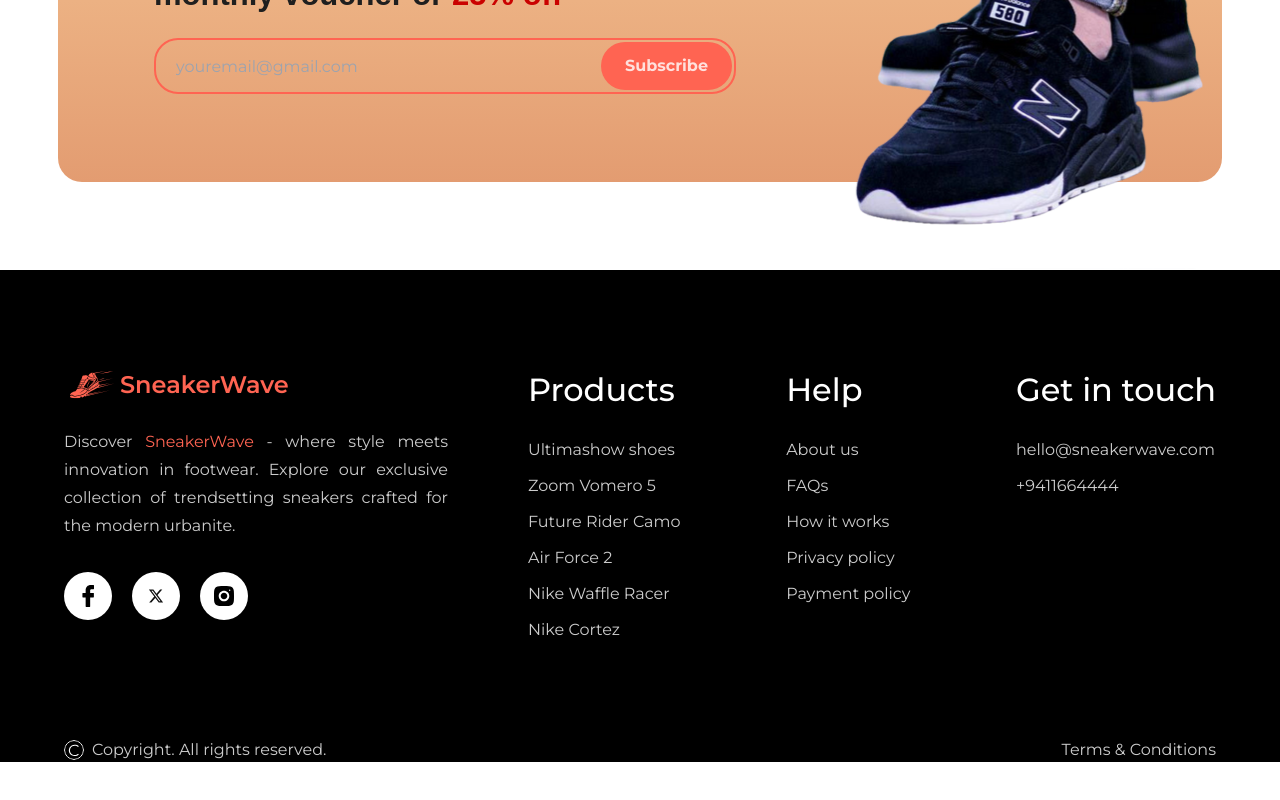
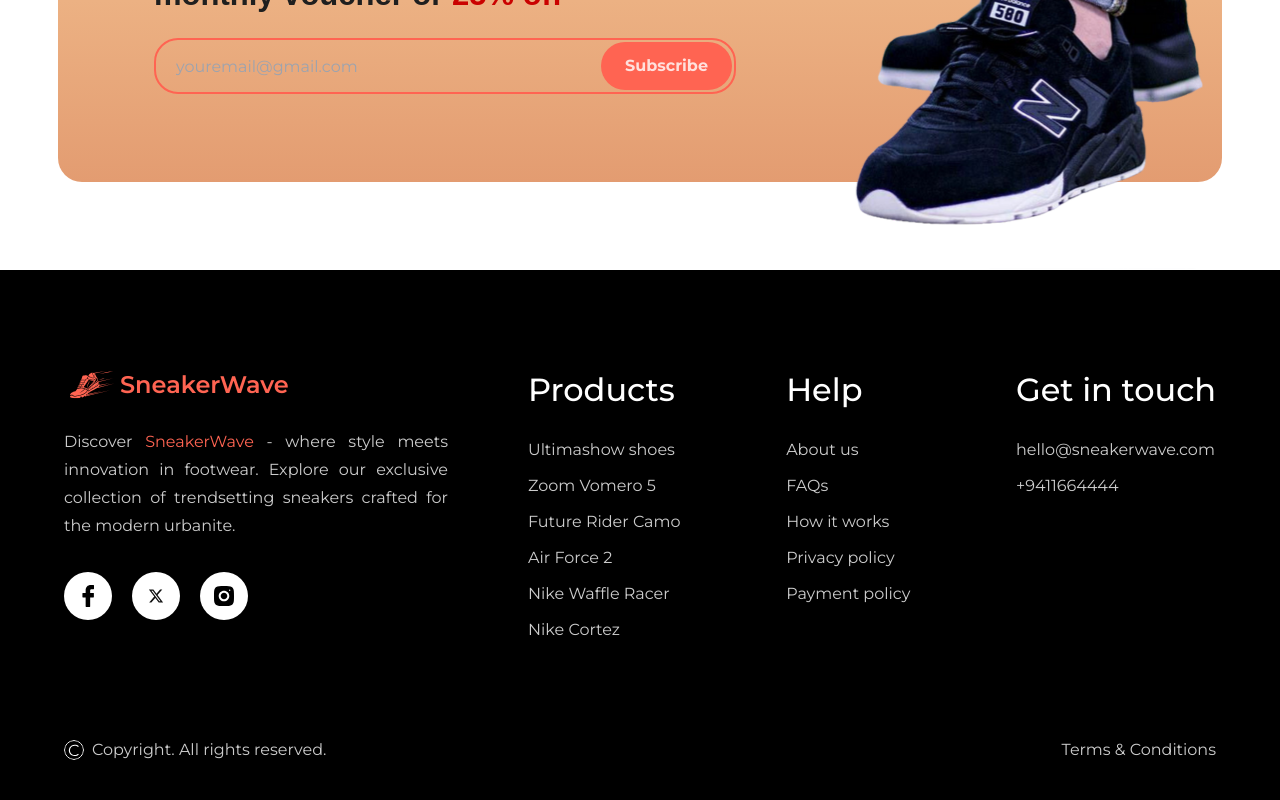
Before and after one commit to DsamarakooN/sneakerwave, a React (Vite) app: page / in a window 1280 px wide. Shown: the part 4528-5328 px from the top of the page. Before the commit the page ends 5290 px from the top, so only its background shows below. Built offline with nearby package versions, Linux system fonts and the light colour scheme; a web font is replaced by a local one.

Commit message:
footer updated

```diff
--- a/src/App.jsx
+++ b/src/App.jsx
@@ -28,7 +28,7 @@ const App = () => (
     <section className="px-[20px] mm:px-[20px]  ml:px-[20px]  tab:px-[48px]  lap:px-[58px]  desktop:px-[64px] py-0 tab:py-10">
       <Subscribe/>
     </section>
-    <section className="bg-black padding-x padding-t mt-12 ">
+    <section className="bg-black padding-x padding-t mt-12 pb-10">
       <Footer/>
     </section>
   </main>
```
